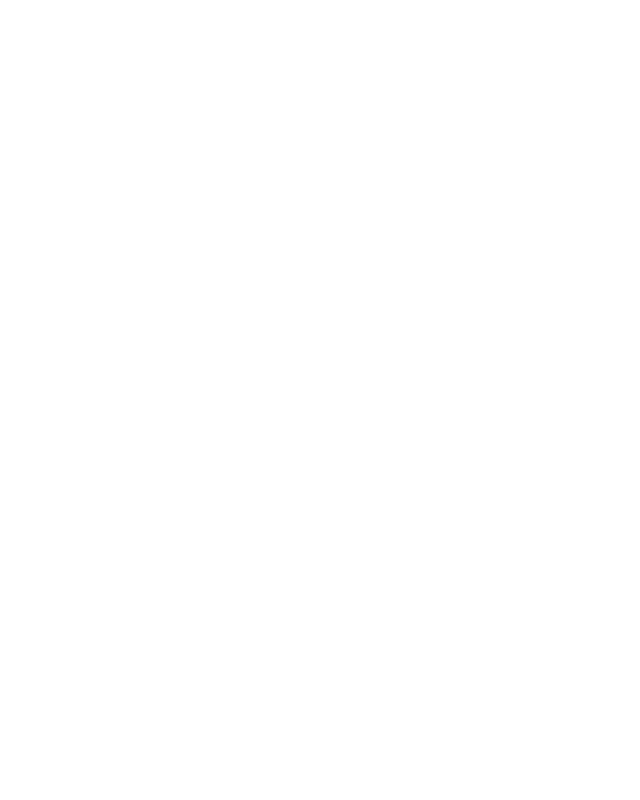
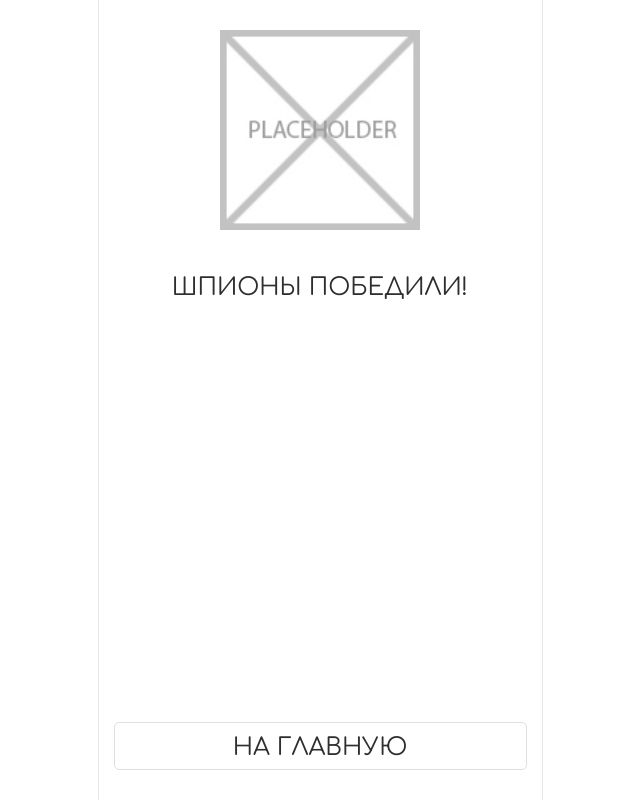
Before and after one commit to TTyKaH/spy, a Nuxt app: page /play/spy-win in a window 1280 px wide. Before the commit this address had no page. Shown: the whole page, without its empty margins (320-960 px from the left). Built offline with nearby package versions, Linux system fonts and the light colour scheme.

Commit message:
add win pages

```diff
--- a/components/LocationGroup.vue
+++ b/components/LocationGroup.vue
@@ -8,10 +8,13 @@
 
 <script>
 export default {
+  name: "LocationGroup",
   props: {
     group: {
       type: Object,
-      default: () => { },
+      default: () => {
+        return {}
+      },
     },
   },
 }
--- a/components/Timer.vue
+++ b/components/Timer.vue
@@ -11,8 +11,8 @@
       </div>
     </button>
     <div v-if="isPause && isStarted" class="grid gap-5 absolute bottom-0 right-0 left-0">
-      <NuxtLink to="/" class="btn">Местные победили</NuxtLink>
-      <NuxtLink to="/" class="btn">Шпионы победили</NuxtLink>
+      <NuxtLink to="/play/local-win" class="btn">Местные победили</NuxtLink>
+      <NuxtLink to="/play/spy-win" class="btn">Шпионы победили</NuxtLink>
     </div>
   </div>
 </template>
--- a/layouts/default.vue
+++ b/layouts/default.vue
@@ -16,3 +16,5 @@ export default {
   }
 }
 </script>
+
+<!-- display none -->
--- /dev/null
+++ b/pages/play/local-win.vue
@@ -0,0 +1,14 @@
+<template>
+  <section id="spy-win">
+    <div class="wrap wrap-py flex flex-col justify-between">
+      <div>
+        <Placeholder :w="200" :h="200" center />
+        <h1 class="mt-10">Местные победили!</h1>
+      </div>
+      <NuxtLink class="btn" to="/">На главную</NuxtLink>
+    </div>
+  </section>
+</template>
+
+<script>
+</script>
--- /dev/null
+++ b/pages/play/spy-win.vue
@@ -0,0 +1,14 @@
+<template>
+  <section id="spy-win">
+    <div class="wrap wrap-py flex flex-col justify-between">
+      <div>
+        <Placeholder :w="200" :h="200" center />
+        <h1 class="mt-10">Шпионы победили!</h1>
+      </div>
+      <NuxtLink class="btn" to="/">На главную</NuxtLink>
+    </div>
+  </section>
+</template>
+
+<script>
+</script>
--- a/pages/rules.vue
+++ b/pages/rules.vue
@@ -85,6 +85,9 @@ export default {
       ]
     }
   },
+  head: {
+    title: 'spy - rules',
+  },
   methods: {
     prev() {
       if (this.current === 0) return
--- a/pages/settings/location-groups-selection.vue
+++ b/pages/settings/location-groups-selection.vue
@@ -25,7 +25,7 @@
 export default {
   data() {
     return {
-      locations: null,
+      locations: [],
       selectedGroups: [],
       selectedLocations: [],
     }
```
